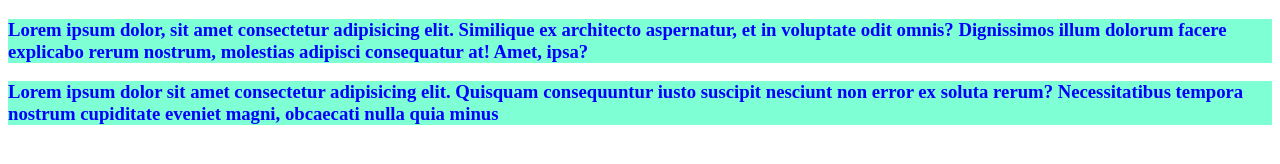
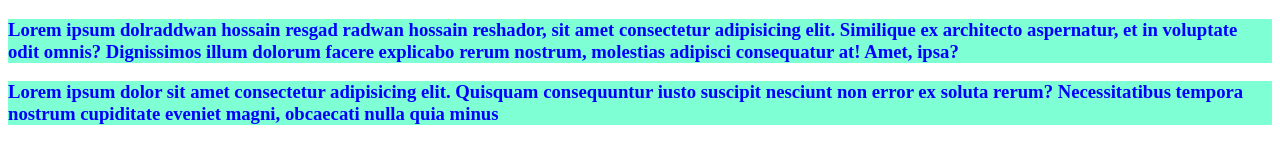
Before and after one commit to Reshad75/my-simple, a plain HTML site: page htl.html in a window 1280 px wide. Drawn offline with Linux system fonts and the light colour scheme.

```diff
--- a/htl.html
+++ b/htl.html
@@ -9,7 +9,7 @@
 <body>
     <div>
         <h3>
-            Lorem ipsum dolor, sit amet consectetur adipisicing elit. Similique ex architecto aspernatur, et in voluptate odit omnis? Dignissimos illum dolorum facere explicabo rerum nostrum, molestias adipisci consequatur at! Amet, ipsa?
+            Lorem ipsum dolraddwan hossain resgad radwan hossain reshador, sit amet consectetur adipisicing elit. Similique ex architecto aspernatur, et in voluptate odit omnis? Dignissimos illum dolorum facere explicabo rerum nostrum, molestias adipisci consequatur at! Amet, ipsa?
         </h3>
     </div>
     <div> <h3>
```
